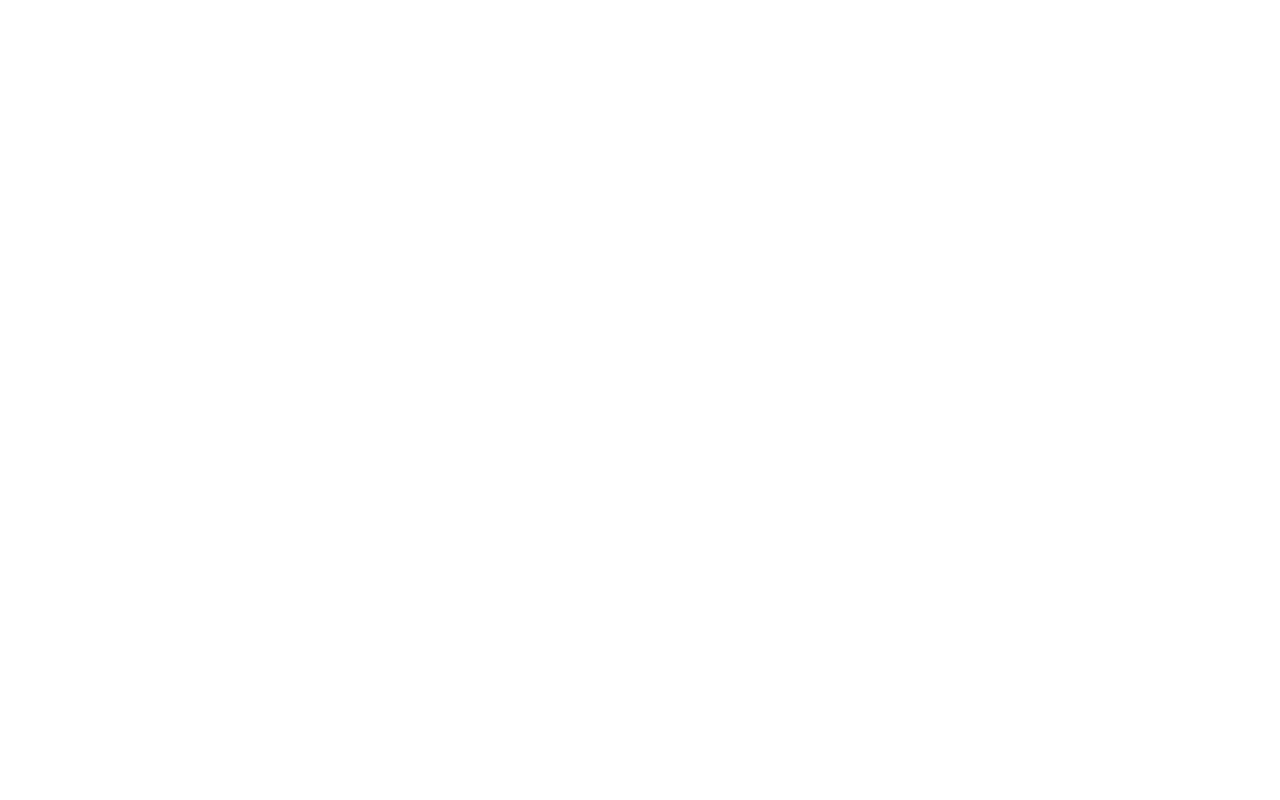
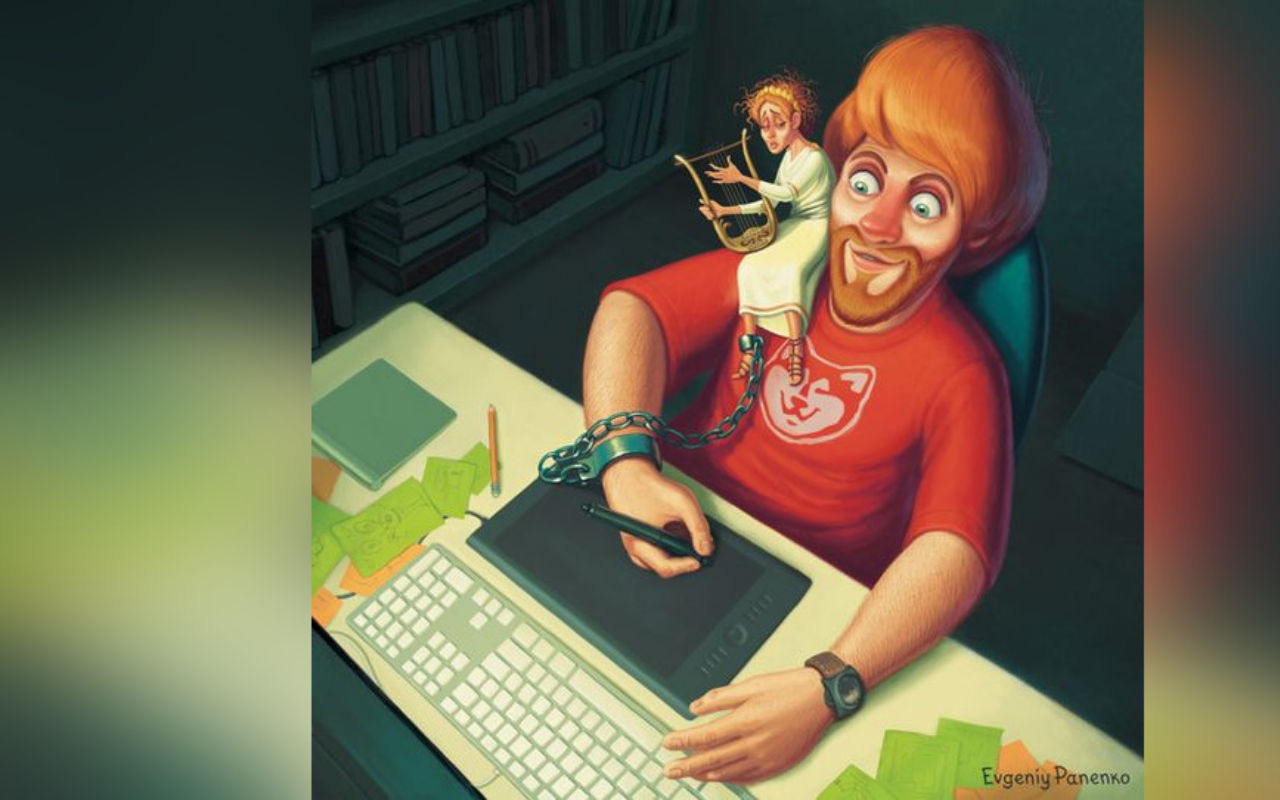
Before and after one commit to youssefshibl/englishtyping, a plain HTML site: page index.html in a window 1280 px wide. Drawn offline with Linux system fonts and the light colour scheme.

Commit message:
start with ui #1

```diff
--- /dev/null
+++ b/assets/style/main.css
@@ -0,0 +1,15 @@
+* {
+  margin: 0;
+  padding: 0;
+  box-sizing: border-box;
+}
+.container {
+  width: 100%;
+  height: 100vh;
+  display: flex;
+  justify-content: center;
+  align-items: center;
+  background: url("../images/6.jpg");
+  background-repeat: no-repeat;
+  background-size: cover;
+}
--- a/index.html
+++ b/index.html
@@ -5,8 +5,10 @@
     <meta http-equiv="X-UA-Compatible" content="IE=edge" />
     <meta name="viewport" content="width=device-width, initial-scale=1.0" />
     <title>Document</title>
+    <link rel="stylesheet" href="assets/style/main.css">
   </head>
   <body>
+    <div class="container"></div>
     <script src="main.js"></script>
   </body>
 </html>
```
Also changed, not shown: assets/images/1.jpg (added), assets/images/2.jpg (added), assets/images/3.jpg (added), assets/images/4.jpg (added), assets/images/5.jpg (added), assets/images/6.jpg (added), 8 other files.
